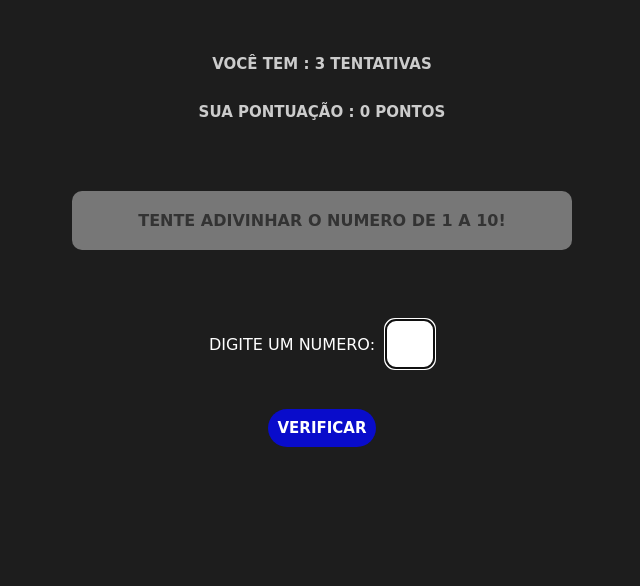
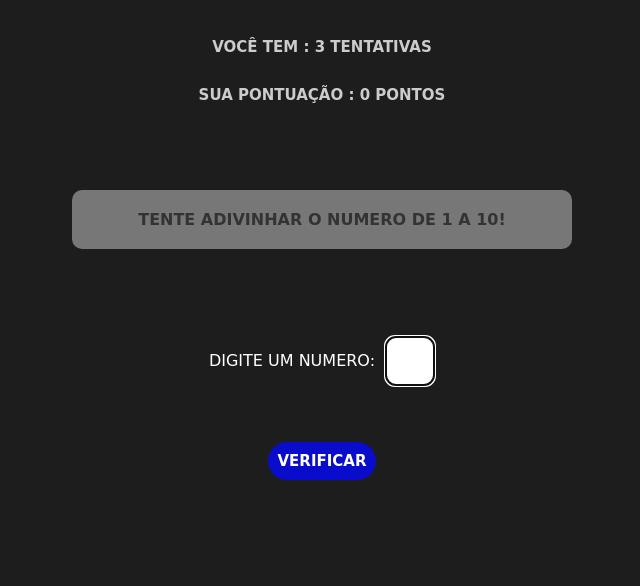
Before and after one commit to luiz1456/jogo, a plain HTML site: page jogo de adivinha/index.html in a window 1280 px wide. Shown: the part 214-800 px from the top of the page, without its empty margins (318-958 px from the left). Drawn offline with Linux system fonts and the light colour scheme; a web font is replaced by a local one.

Commit message:
atualizacao

```diff
--- a/jogo de adivinha/estilo.css/estilos.css
+++ b/jogo de adivinha/estilo.css/estilos.css
@@ -9,6 +9,7 @@
 body {
     width: 100vw;
     height: 100vh;
+    overflow: hidden;
     background-color: #1d1d1d;
     display: flex;
     align-items: center;
@@ -23,7 +24,6 @@ body {
     align-items: center;
     width: 100%;
     height: 100%;
-    max-height: 700px;
     max-width: 1024px;
     text-align: center;
 }
```
